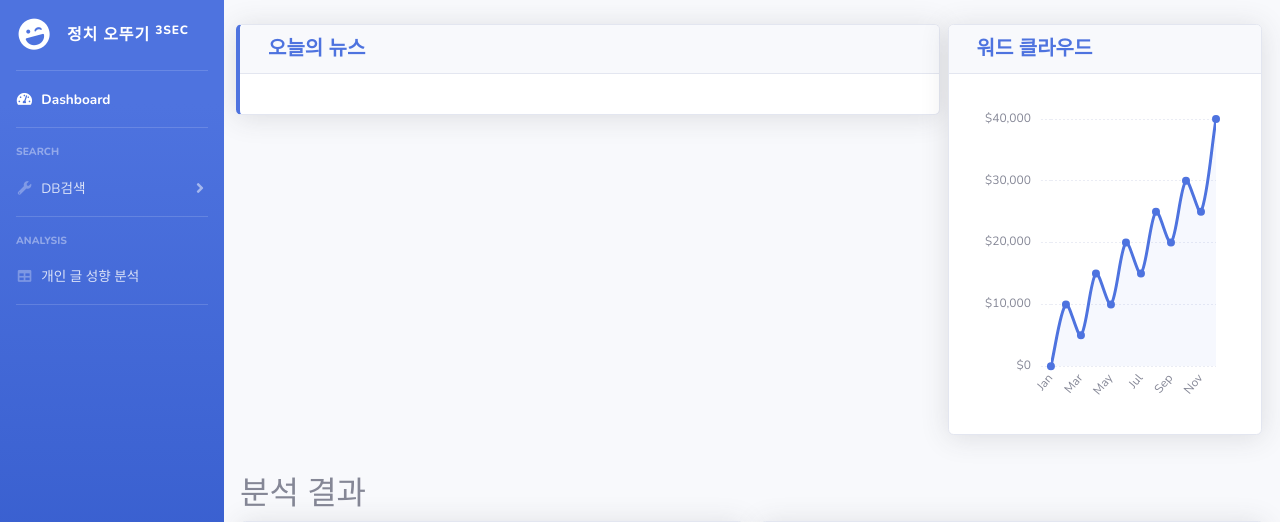
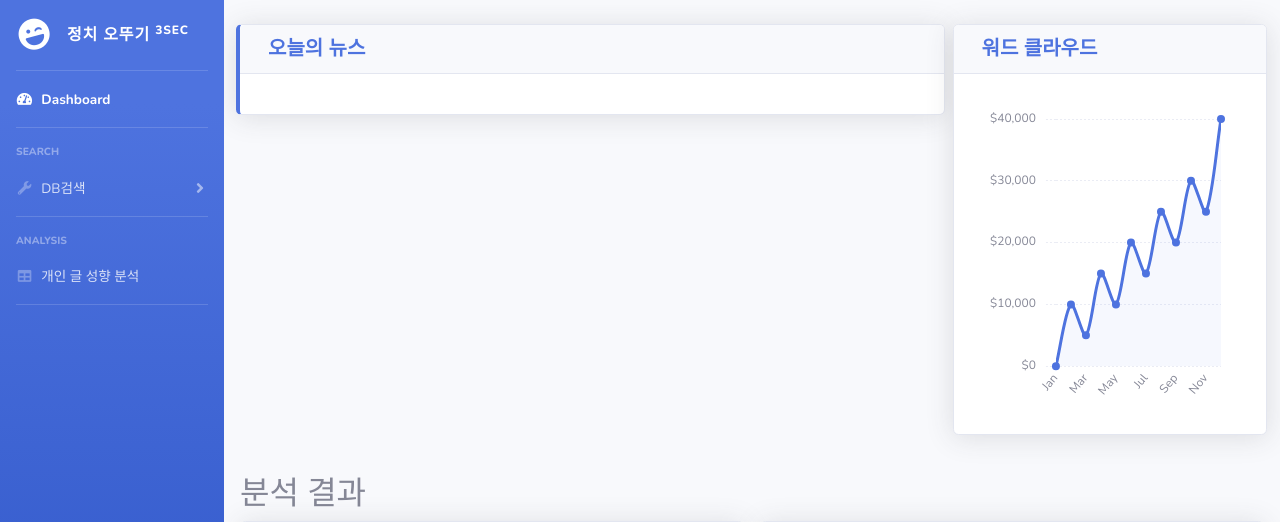
Before and after one commit to dc-koreauniv-9/Project-Assemble, a Flask app: page / in a window 1280 px wide. Shown: the top 522 px of the page. Run offline with Flask 2, Linux system fonts and the light colour scheme; data that the repository does not hold is empty; some libraries are stand-ins or nearby versions.

Commit message:
'오늘의 뉴스' - '워드 클라우드' 나란히 22

```diff
--- a/total/templates/1index.html
+++ b/total/templates/1index.html
@@ -81,7 +81,7 @@
 				<div class="row">
 					<!-- 뉴스기사들-->
 					<!--					<div class="card board-danger golge my-4 p-3" style="width:100%;">-->
-					<div class="card border-left-primary shadow h-100 m-2" style="width:calc(70% - 30px);">
+					<div class="card border-left-primary shadow h-100 m-2" style="width:calc(70% - 25px);">
 						<div class="card-body p-0">
 							<div class="row no-gutters align-items-center">
 								<div class="card-header py-1" style="width:100%;">
```
Also changed, not shown: 1 other file.
